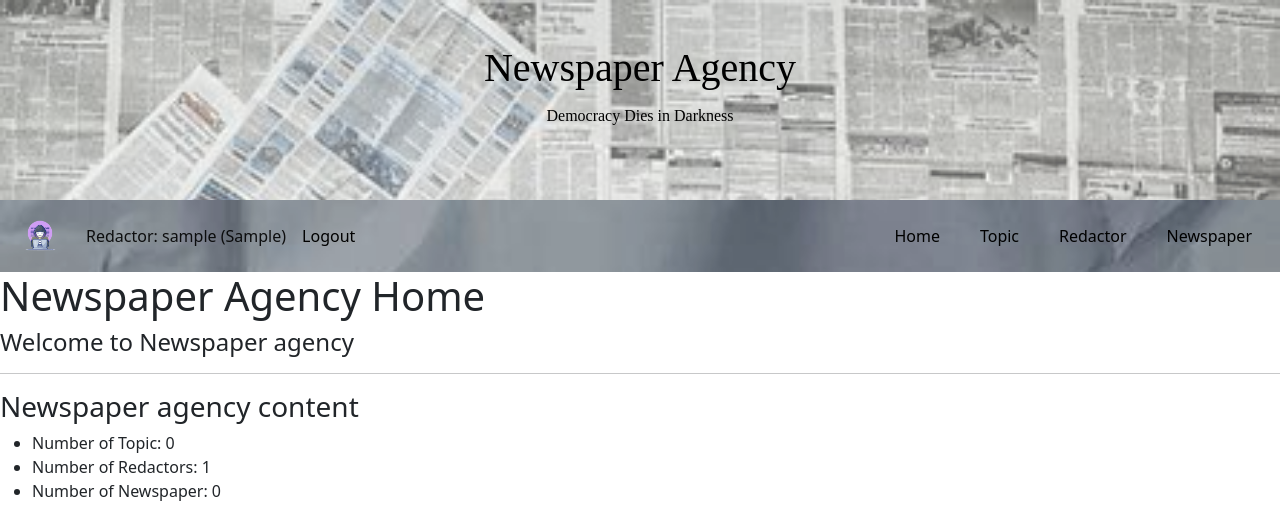
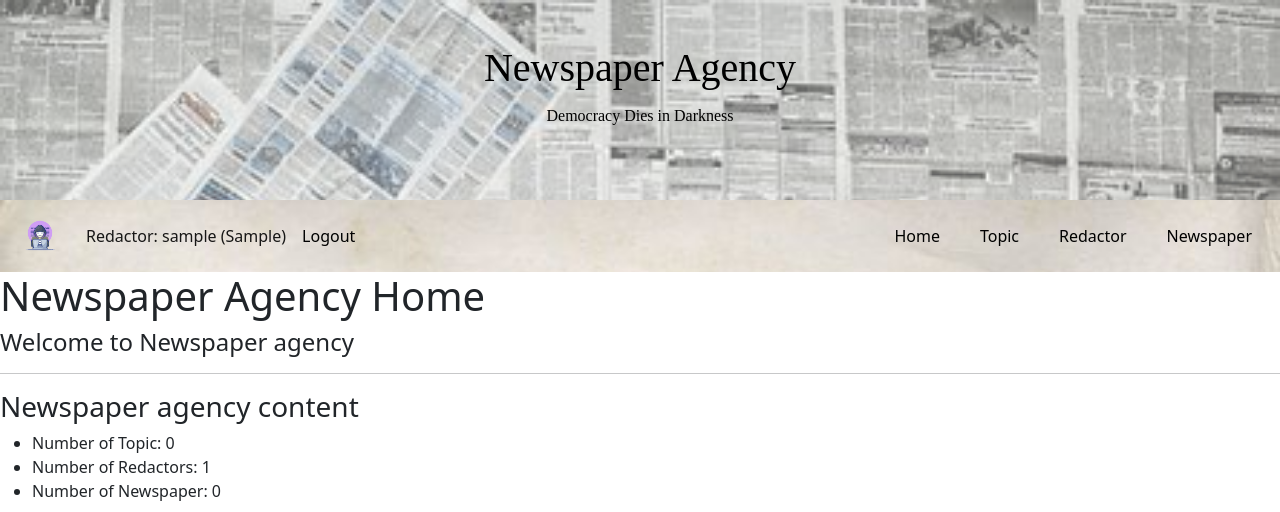
Before and after one commit to muhactive/newspaper-agency, a Django app: page / in a window 1280 px wide. Shown: the top 512 px of the page. Run offline with Django 3.2, Linux system fonts and the light colour scheme; the visitor is signed in with stand-in values (Sample User, id 1); data comes from the database, SQL or seed files in the repository; data that the repository does not hold is empty; some web fonts are replaced.

```diff
--- a/static/css/style.css
+++ b/static/css/style.css
@@ -49,7 +49,7 @@
 
 .sidebar {
   position: relative;
-  background-image: url('/static/images/sidebar.jpeg');
+  background-image: url('/static/images/sidebar_white.jpeg');
   background-size: cover;
 }
 
@@ -60,7 +60,6 @@
   left: 0;
   width: 100%;
   height: 100%;
-   background-color: rgba(0, 0, 0, 0.1);
   z-index: 1;
 }
 
```
Also changed, not shown: static/images/sidebar_white.jpeg (added).
